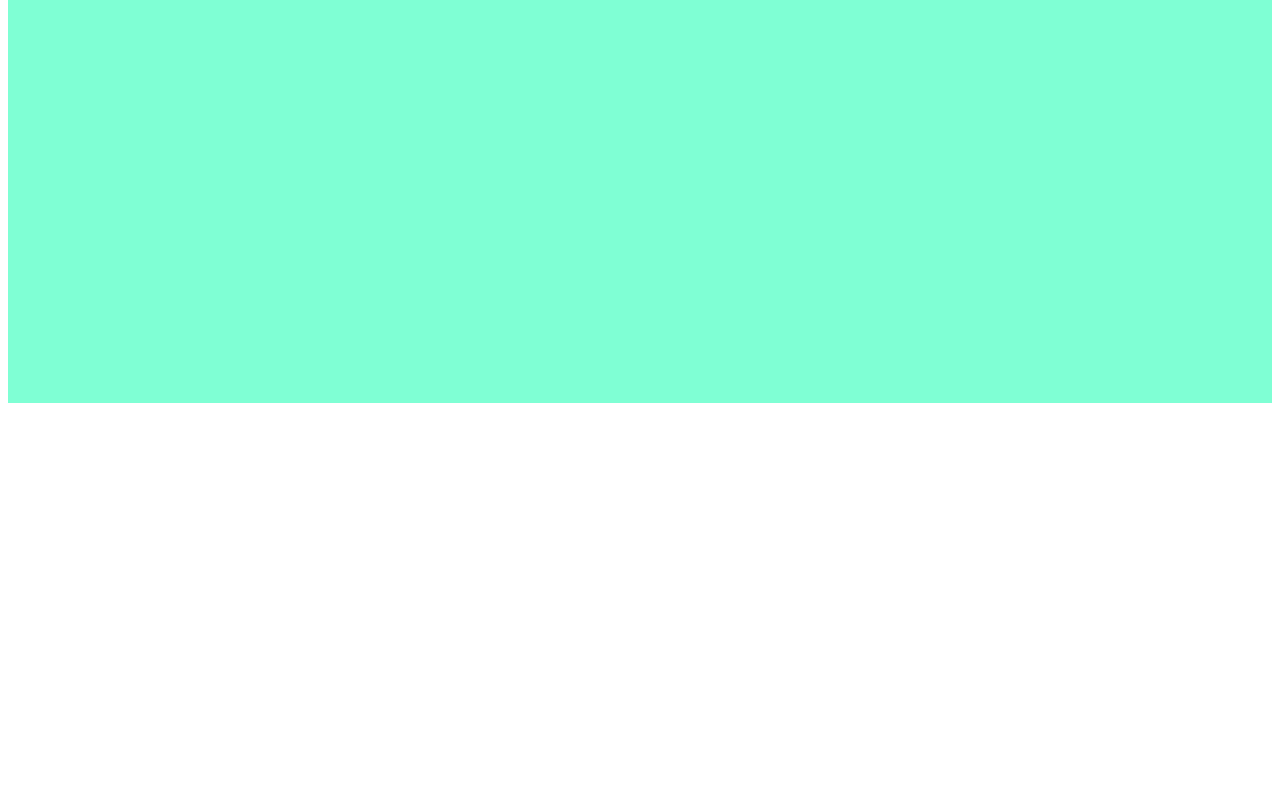
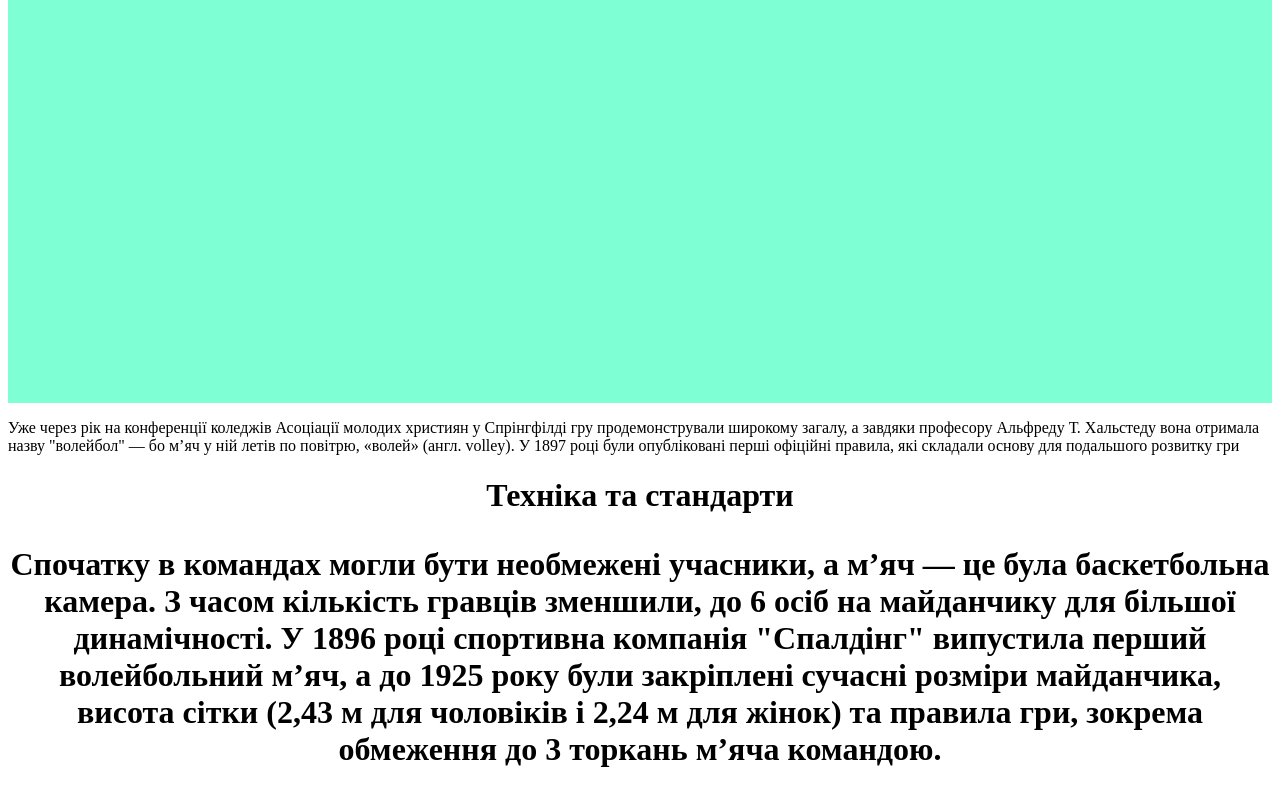
Before and after one commit to akkskris333/volleyball, an Angular app in the folder voleyball/: page /history in a window 1280 px wide. Shown: the part 418-1218 px from the top of the page. Before the commit the page ends 829 px from the top, so only its background shows below. Built offline with nearby package versions, Linux system fonts and the light colour scheme.

Commit message:
додала параграфи

```diff
--- a/voleyball/src/app/history-component/history-component.html
+++ b/voleyball/src/app/history-component/history-component.html
@@ -10,3 +10,14 @@
 
 <img src="assets/image.png"/>
 </div>
+<p>Уже через рік на конференції коледжів Асоціації молодих християн у
+        Спрінгфілді гру продемонстрували широкому загалу, а завдяки професору Альфреду Т.
+         Хальстеду вона отримала назву "волейбол" — бо м’яч у ній летів по повітрю, «волей»
+         (англ. volley). У 1897 році були опубліковані перші офіційні правила, які складали
+         основу для подальшого розвитку гри
+ <h1>Техніка та стандарти
+<p>Спочатку в командах могли бути необмежені учасники, а м’яч — це була баскетбольна камера.
+         З часом кількість гравців зменшили, до 6 осіб на майданчику для більшої динамічності.
+          У 1896 році спортивна компанія "Спалдінг" випустила перший волейбольний м’яч, а до 1925 року були
+           закріплені сучасні розміри майданчика, висота сітки (2,43 м для чоловіків і 2,24 м для жінок)
+        та правила гри, зокрема обмеження до 3 торкань м’яча командою.
```
